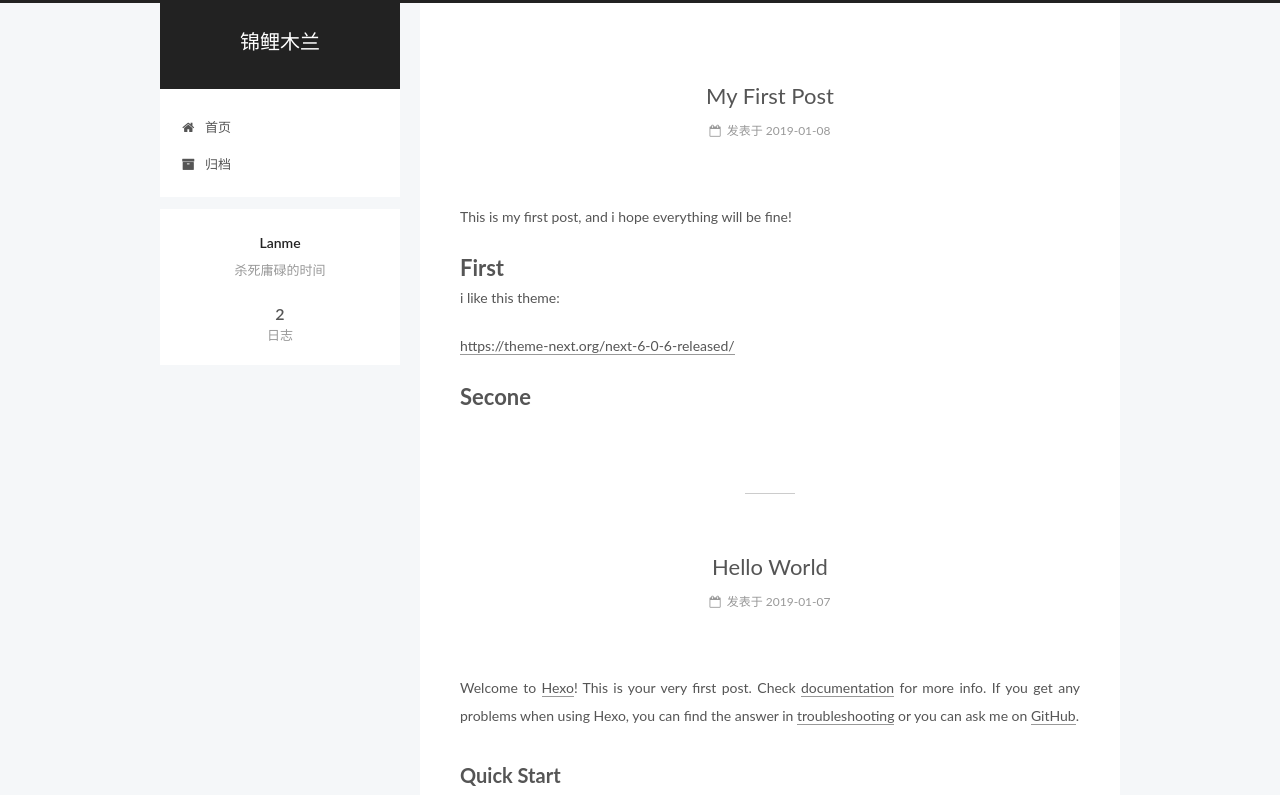
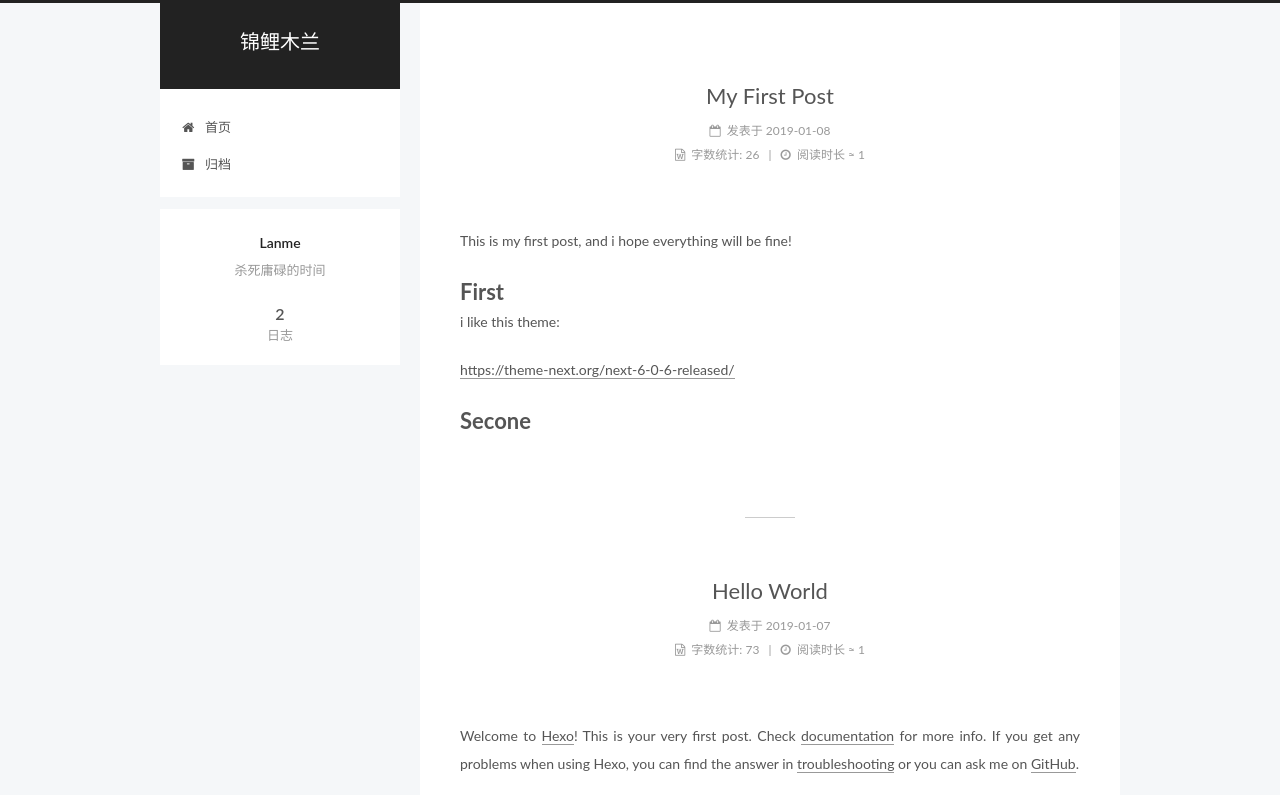
Before and after one commit to Lanme/Lanme.github.io, a plain HTML site: page index.html in a window 1280 px wide. Shown: the top 795 px of the page. Drawn offline with Linux system fonts and the light colour scheme.

Commit message:
Site updated: 2019-01-08 13:40:52

```diff
--- a/index.html
+++ b/index.html
@@ -285,6 +285,37 @@
 
 
 
+            <div class="post-wordcount">
+
+
+                <span class="post-meta-item-icon">
+                  <i class="fa fa-file-word-o"></i>
+                </span>
+
+                  <span class="post-meta-item-text">字数统计&#58;</span>
+
+                <span title="字数统计">
+                  26
+                </span>
+
+
+
+                <span class="post-meta-divider">|</span>
+
+
+
+                <span class="post-meta-item-icon">
+                  <i class="fa fa-clock-o"></i>
+                </span>
+
+                  <span class="post-meta-item-text">阅读时长 &asymp;</span>
+
+                <span title="阅读时长">
+                  1
+                </span>
+
+            </div>
+
 
 
 
@@ -406,6 +437,37 @@
 
 
 
+
+            <div class="post-wordcount">
+
+
+                <span class="post-meta-item-icon">
+                  <i class="fa fa-file-word-o"></i>
+                </span>
+
+                  <span class="post-meta-item-text">字数统计&#58;</span>
+
+                <span title="字数统计">
+                  73
+                </span>
+
+
+
+                <span class="post-meta-divider">|</span>
+
+
+
+                <span class="post-meta-item-icon">
+                  <i class="fa fa-clock-o"></i>
+                </span>
+
+                  <span class="post-meta-item-text">阅读时长 &asymp;</span>
+
+                <span title="阅读时长">
+                  1
+                </span>
+
+            </div>
 
 
 
```
Also changed, not shown: 2019/01/07/hello-world/index.html (+31 -0 lines), 2019/01/08/My-First-Post/index.html (+31 -0 lines).
